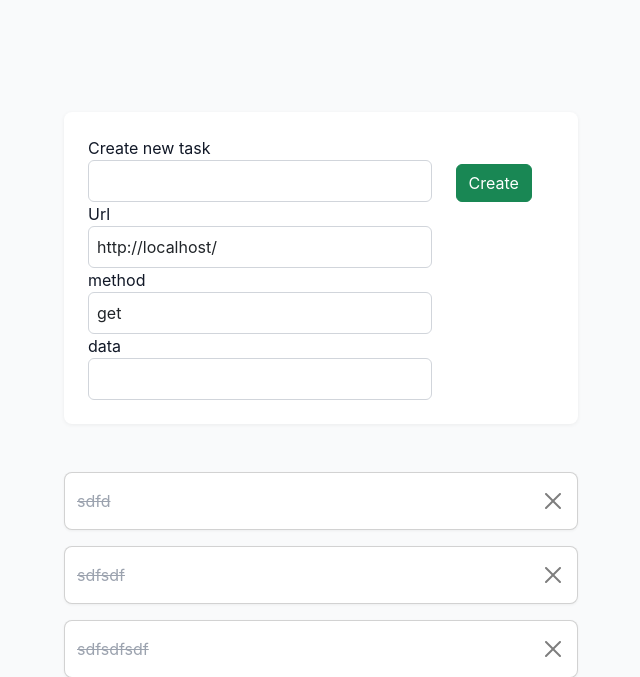
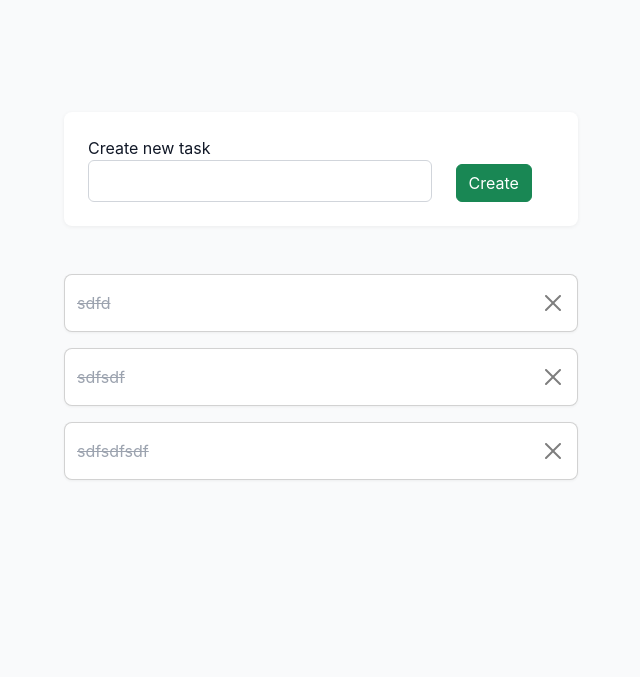
Before and after one commit to Ro0oman/Flask-and-Vue-Full-Stack-App, a Flask app: page / in a window 1280 px wide. Shown: the top 677 px of the page, without its empty margins (319-959 px from the left). Run offline with Flask 3, Linux system fonts and the light colour scheme.

Commit message:
Fixed issues :)

```diff
--- a/static/main.js
+++ b/static/main.js
@@ -27,9 +27,6 @@ const TaskApp = {
                 'X-Requested-With': 'XMLHttpRequest'
             })
 
-            this.url = url
-            this.method = method
-            this.data = data
 
 
             // Realiza la petición fetch
--- a/templates/index.html
+++ b/templates/index.html
@@ -14,18 +14,6 @@
                 </div>
                 <div class="col-auto mt-auto">
                     <button class="btn btn-success" type="submit">Create</button>
-                </div>
-                <div class="col-9">
-                    <label for="">Url</label>
-                    <input type="text" class="form-control" v-model="url">
-                </div>
-                <div class="col-9">
-                    <label for="">method</label>
-                    <input type="text" class="form-control" v-model="method">
-                </div>
-                <div class="col-9">
-                    <label for="">data</label>
-                    <input type="text" class="form-control" v-model="data">
                 </div>
             </div>
         </form>
```
